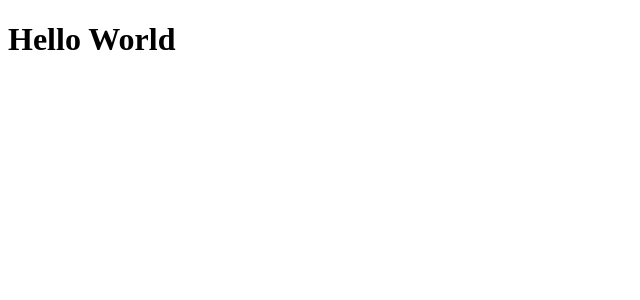
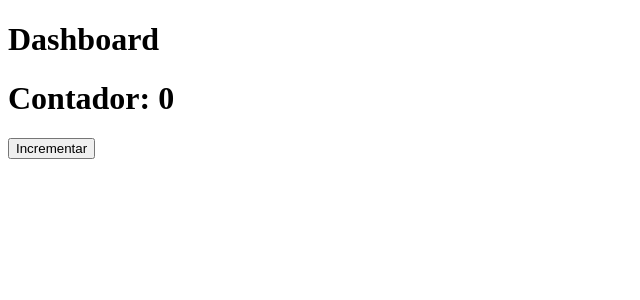
Before and after one commit to IgorCazeNunes/DevRadar-SemanaOmniStack10, a React (Create React App) app in the folder web/: page / in a window 1280 px wide. Shown: the top 300 px of the page, without its empty margins (0-640 px from the left). Built offline with nearby package versions, Linux system fonts and the light colour scheme.

Commit message:
Estudo de conceitos básicos do React. Componente, Propriedade e Estado.

```diff
--- a/web/src/App.js
+++ b/web/src/App.js
@@ -1,8 +1,26 @@
-import React from 'react';
+import React, { useState } from 'react';
+
+import Header from './Header';
+
+/*
+	Componente: Bloco isolado de HTML, CSS e JS, o qual não interfere no restante da aplicação
+	Propriedade: Informações que um componente PAI passa para o componente FILHO
+	Estado: Informações mantidas pelo componente (Imutabilidade)
+*/
 
 function App() {
+	const [counter, setCounter] = useState(0);
+
+	function incrementCounter() {
+		setCounter(counter + 1);
+	}
+
 	return (
-		<h1>Hello World</h1>
+		<>
+			<Header title="Dashboard" />
+			<h1>Contador: {counter}</h1>
+			<button onClick={incrementCounter}>Incrementar</button>
+		</>
 	);
 }
 
--- /dev/null
+++ b/web/src/Header.js
@@ -0,0 +1,7 @@
+import React from 'react';
+
+function Header(props) {
+	return <h1>{props.title}</h1>;
+}
+
+export default Header;
```
